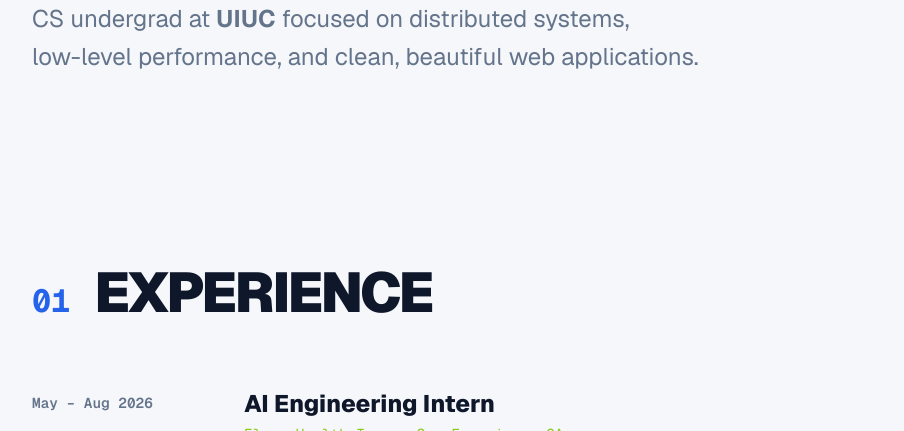
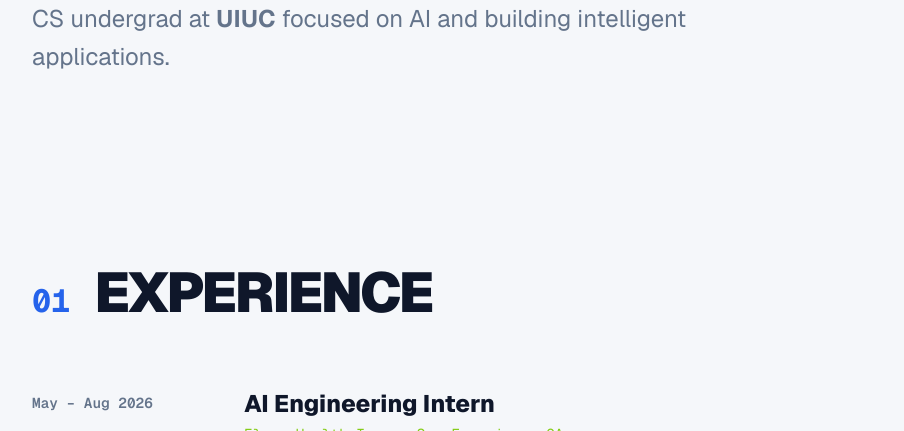
Before and after one commit to backj21/jimmyback, a plain HTML site: page index.html in a window 1280 px wide. Shown: the part 669-1100 px from the top of the page, without its empty margins (132-1036 px from the left). Drawn offline with nearby package versions, Linux system fonts and the light colour scheme.

Commit message:
Update introduction to focus on AI and applications

```diff
--- a/index.html
+++ b/index.html
@@ -64,8 +64,7 @@
           SOFTWARE ENGINEER.
         </h1>
         <p class="hero-subtitle">
-          CS undergrad at <strong>UIUC</strong> focused on distributed systems,<br class="hidden sm:block">
-          low-level performance, and clean, beautiful web applications.
+          CS undergrad at <strong>UIUC</strong> focused on AI and building intelligent applications.
         </p>
       </div>
     </section>
```
